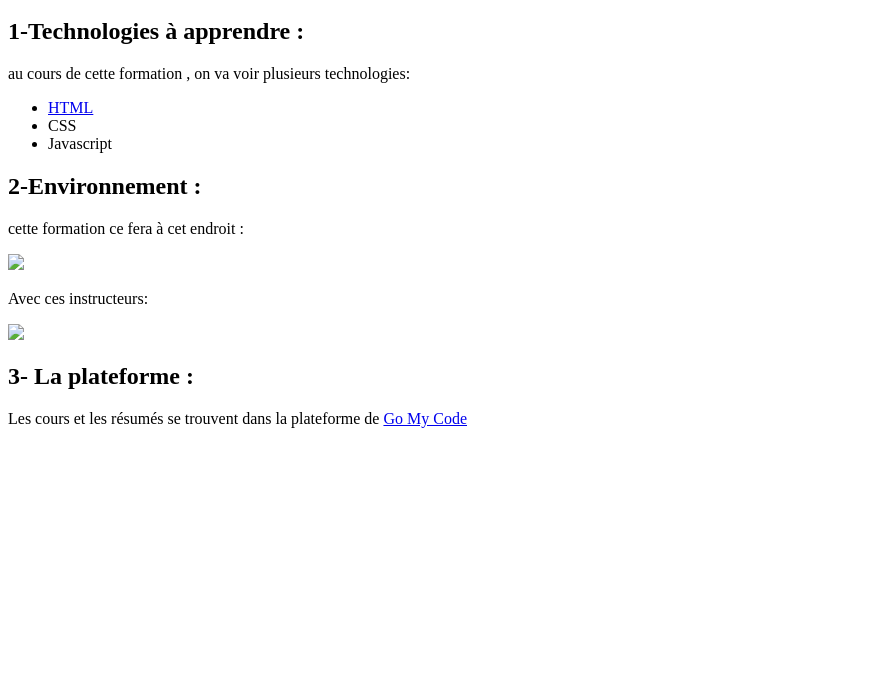
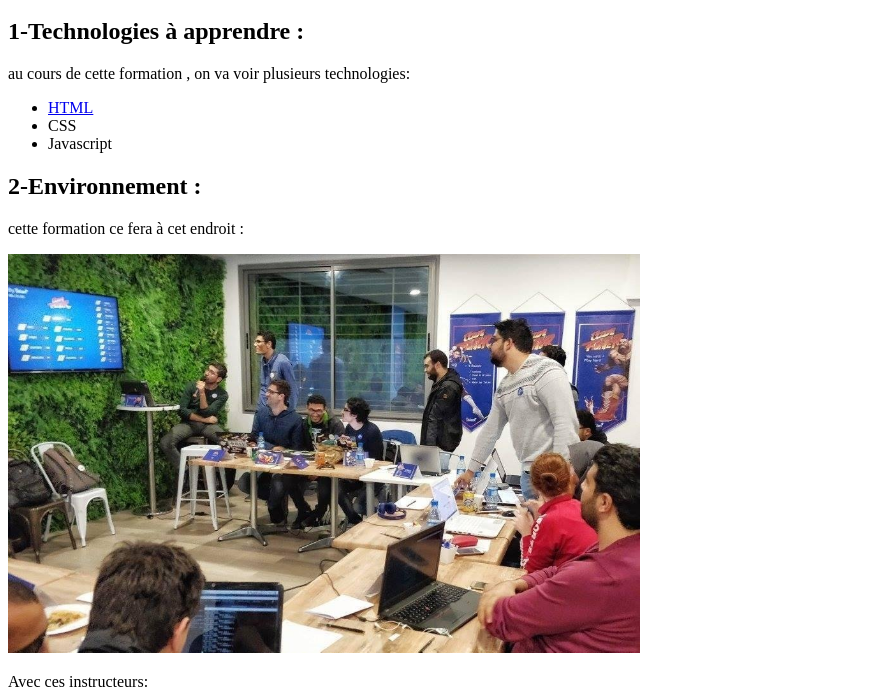
Before and after one commit to MayaIsm/checkpoin2.github.io, a plain HTML site: page index.html in a window 1280 px wide. Shown: the part 100-800 px from the top of the page, without its empty margins (0-884 px from the left). Drawn offline with Linux system fonts and the light colour scheme.

Commit message:
Update index.html

```diff
--- a/index.html
+++ b/index.html
@@ -20,9 +20,9 @@
 
         <h2> 2-Environnement : </h2>
         <p> cette formation ce fera à cet endroit : </p>
-        <img src="res/espace.jpg" width="50%" >
+        <img src="espace.jpg" width="50%" >
          <p> Avec ces instructeurs: </p>
-         <img src="res/frik.jpg" width="100%">
+         <img src="frik.jpg" width="100%">
          <h2 id="down">3- La plateforme : </h2>
          <p>Les cours et les résumés se trouvent dans la plateforme de <a href="https://ada.gomycode.tn/"> Go My Code </a> </p>
 
```
